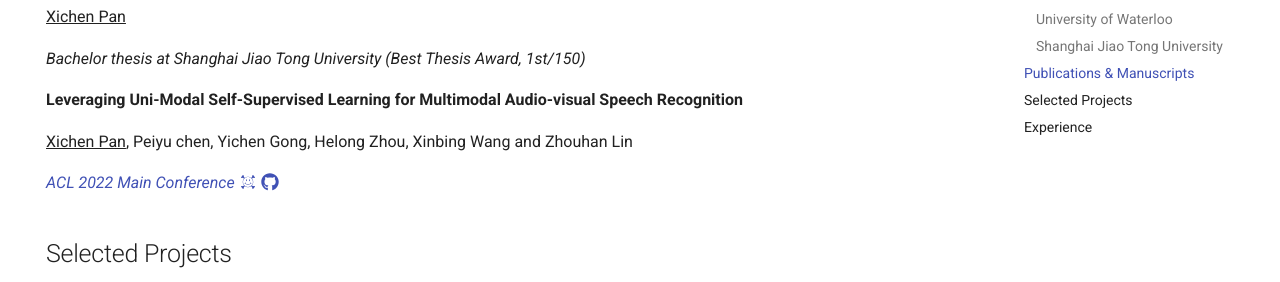
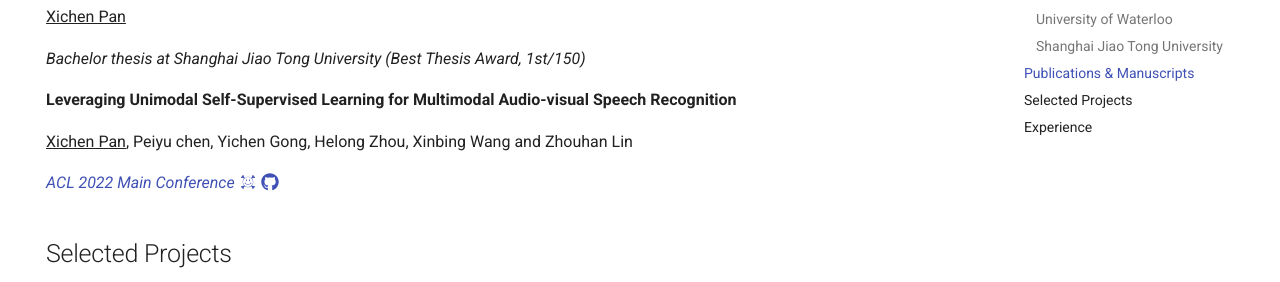
Before and after one commit to xichenpan/xichenpan.github.io, an MkDocs documentation site: the page built from docs/index.md, in a window 1280 px wide and 900 px high, scrolled down 1216 px. Shown: the part 170-452 px from the top of the window. Built offline with MkDocs 1.6.1 and Material for MkDocs 9.7.7, drawn with Linux system fonts in a browser that asks for light colours.

Commit message:
Update index.md

```diff
--- a/docs/index.md
+++ b/docs/index.md
@@ -53,7 +53,7 @@ Email: [xcpan [dot] mail [at] gmail [dot] com](mailto:xcpan.mail@gmail.com)
 
 *Bachelor thesis at Shanghai Jiao Tong University (Best Thesis Award, 1st/150)*
 
-**Leveraging Uni-Modal Self-Supervised Learning for Multimodal Audio-visual Speech Recognition**
+**Leveraging Unimodal Self-Supervised Learning for Multimodal Audio-visual Speech Recognition**
 
 <u>Xichen Pan</u>, Peiyu chen, Yichen Gong, Helong Zhou, Xinbing Wang and Zhouhan Lin
 
```
